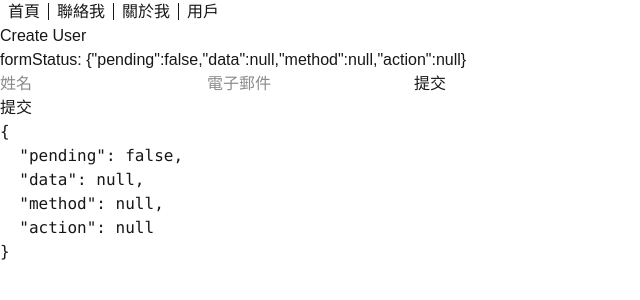
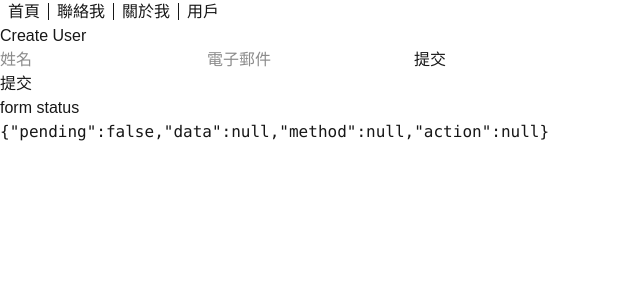
Before and after one commit to relyky/next15lab, a Next.js app: page /users/create in a window 1280 px wide. Shown: the top 300 px of the page, without its empty margins (0-640 px from the left). Built offline with nearby package versions, Linux system fonts and the light colour scheme.

Commit message:
re-configuration

```diff
--- a/app/users/create/page.tsx
+++ b/app/users/create/page.tsx
@@ -4,12 +4,11 @@ import Form from 'next/form'
 import { createUser, createUser2 } from './actions'
 import { useActionState, useEffect } from 'react'
 import { redirect } from 'next/navigation';
-import { useFormStatus } from 'react-dom';
-import SubmitWidget from './submitWidget';
+import SubmitWidget from '@/app/widgets/submitWidget';
+import FormStatusWidget from '@/app/widgets/FormStatusWidget';
 
 export default function CreateUserPage() {
   const [state, formAction, isPending] = useActionState(createUser2, null);
-  const formStatus = useFormStatus();
 
   useEffect(() => {
     if (isPending === false && state?.isSuccess) {
@@ -21,15 +20,16 @@ export default function CreateUserPage() {
     <div>
       <h1>Create User</h1>
       {isPending && <p>正在提交...</p>}
-      formStatus: {JSON.stringify(formStatus)}
 
       <Form action={formAction}>
+
         <input type="text" name="name" placeholder="姓名" required />
         <input type="email" name="email" placeholder="電子郵件" required />
 
         <button type="submit">提交</button>
 
         <SubmitWidget />
+        <FormStatusWidget />
       </Form>
     </div>
   )
--- /dev/null
+++ b/app/widgets/FormStatusWidget.tsx
@@ -0,0 +1,12 @@
+"use client"
+import { useFormStatus } from 'react-dom';
+
+export default function FormStatusWidget() {
+  const formStatus = useFormStatus();
+  return (
+    <div>
+      <label>form status</label>
+      <pre>{JSON.stringify(formStatus)}</pre>
+    </div>
+  )
+}
--- a/app/users/create/submitWidget.tsx
+++ b/app/widgets/submitWidget.tsx
@@ -8,7 +8,6 @@ export default function SubmitWidget() {
   return (
     <div>
       <button type="submit" disabled={formStatus.pending}>提交 </button>
-      <pre>{JSON.stringify(formStatus, null, 2)}</pre>
     </div>
   )
 }
```
